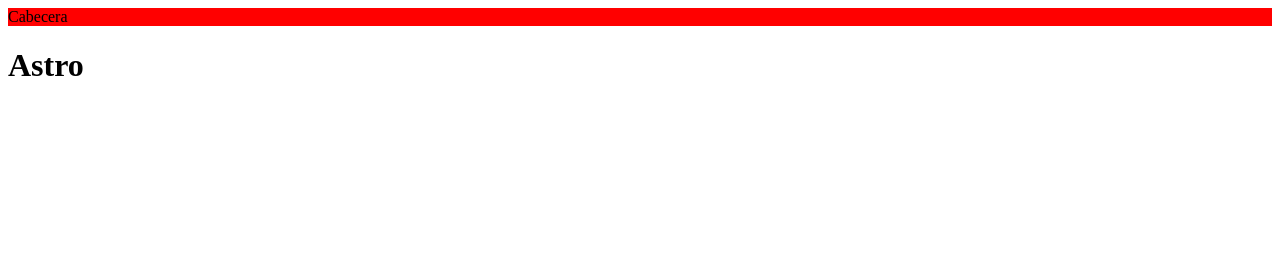
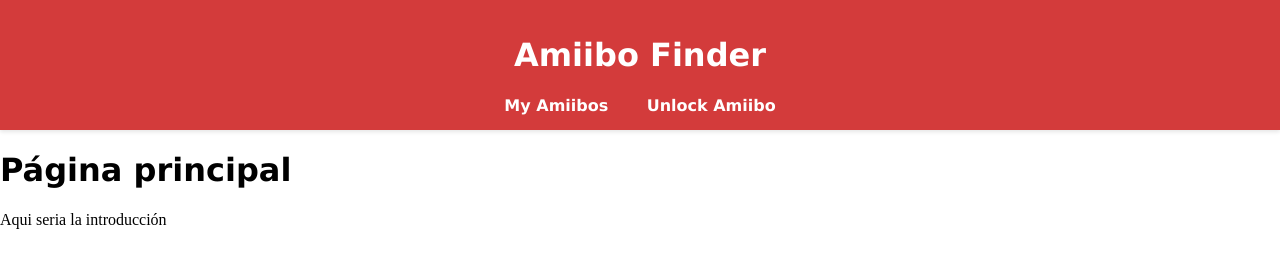
Before and after one commit to Davitroon/Amiibo-Finder, an Astro site: page / in a window 1280 px wide. Built offline with nearby package versions, Linux system fonts and the light colour scheme; Astro itself is replaced by a stand-in of ours.

Commit message:
Added style to header

```diff
--- a/src/components/header.astro
+++ b/src/components/header.astro
@@ -11,7 +11,11 @@
 </head>
 <body>
     <div id="header">
-        Cabecera
+        <h1>Amiibo Finder</h1>
+        <div id="header-links">
+            <a href="#" title="See my Amiibos">My Amiibos</a>
+            <a href="#" title="Unlock a new Amiibo">Unlock Amiibo</a>
+        </div>
     </div>
 </body>
 </html>
--- a/src/pages/index.astro
+++ b/src/pages/index.astro
@@ -1,5 +1,6 @@
 ---
 import Header from "../components/header.astro";
+import "../styles/main.css";
 ---
 
 <html lang="en">
@@ -8,10 +9,11 @@
 		<link rel="icon" type="image/svg+xml" href="/favicon.svg" />
 		<meta name="viewport" content="width=device-width" />
 		<meta name="generator" content={Astro.generator} />
-		<title>Astro</title>
+		<title>Amiibo Fiinder</title>
 	</head>
 	<body>
 		<Header/>
-		<h1>Astro</h1>
+		<h1>Página principal</h1>
+		<p>Aqui seria la introducción</p>
 	</body>
 </html>
--- a/src/styles/header.css
+++ b/src/styles/header.css
@@ -1,3 +1,30 @@
 #header {
-    background-color: red;
+      /* position: sticky; */
+  top: 0;
+  background: rgb(211, 59, 59);
+  padding: 15px;
+  z-index: 100;
+  box-shadow: 0 2px 4px rgba(0,0,0,0.1);
+  text-align: center;
+  color: white;
 }
+
+#header-links {
+    display: flex;
+    justify-content: center;
+    gap: 3vw;
+}
+
+#header-links a {
+    text-decoration: none;
+    color: inherit;
+    font-weight: bold;
+    transition: 0.1s;
+}
+
+#header-links a:hover {
+    color: rgb(253, 255, 121);
+    transform: scale(1.03);
+    text-shadow: 1px 2px 4px black;
+
+}
--- /dev/null
+++ b/src/styles/main.css
@@ -0,0 +1,8 @@
+body {
+  margin: 0;
+  padding: 0;
+}
+
+h1, a {
+    font-family:Verdana, Geneva, Tahoma, sans-serif
+}
```
